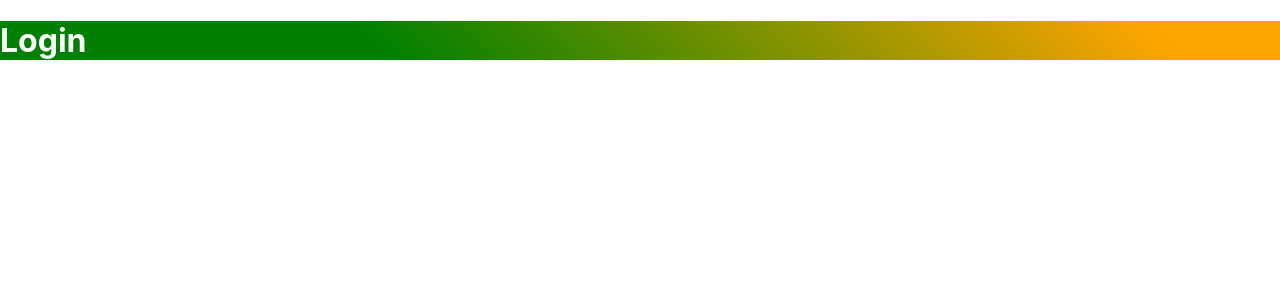
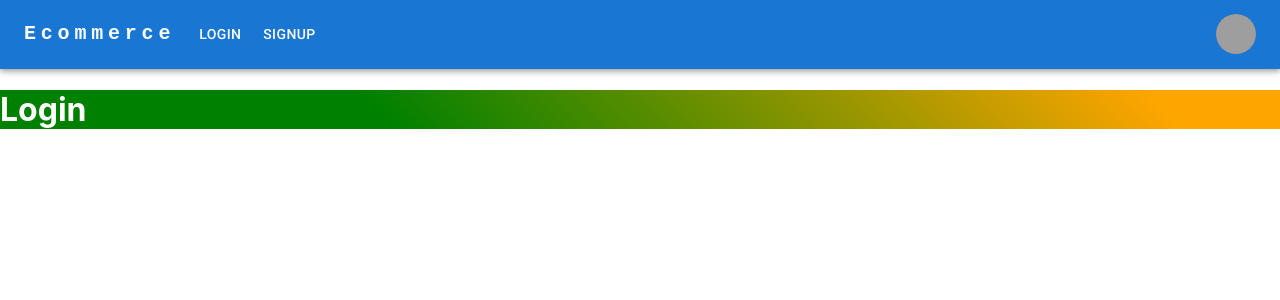
Before and after one commit to muhammadawaisshaikh/expense-manager-app, a React (Create React App) app: page / in a window 1280 px wide. Shown: the top 300 px of the page. Built offline with nearby package versions, Linux system fonts and the light colour scheme; grey boxes are pictures that could not be loaded.

Commit message:
done topbar (#20)

```diff
--- a/src/App.js
+++ b/src/App.js
@@ -1,9 +1,11 @@
 import './App.css';
 import RouterProvider from './core/routes/RouterProvider';
+import Header from './layout/header';
 
 function App() {
   return (
     <div>
+      <Header />
       <RouterProvider />
     </div>
   );
--- /dev/null
+++ b/src/layout/header/index.js
@@ -0,0 +1,180 @@
+import * as React from 'react';
+import Style from './style';
+import { routes } from '../../core/routes';
+// import IconResolver from '../../core/resolvers/iconResolver';
+
+import AppBar from '@mui/material/AppBar';
+import Box from '@mui/material/Box';
+import Toolbar from '@mui/material/Toolbar';
+import IconButton from '@mui/material/IconButton';
+import Typography from '@mui/material/Typography';
+import Menu from '@mui/material/Menu';
+import Container from '@mui/material/Container';
+import Avatar from '@mui/material/Avatar';
+import Button from '@mui/material/Button';
+import Tooltip from '@mui/material/Tooltip';
+import MenuItem from '@mui/material/MenuItem';
+
+const settings = ['Profile', 'Account', 'Dashboard', 'Logout'];
+
+const Header = () => {
+    const classes = Style();
+    const [anchorElNav, setAnchorElNav] = React.useState(null);
+    const [anchorElUser, setAnchorElUser] = React.useState(null);
+
+    const handleOpenNavMenu = (event) => {
+        setAnchorElNav(event.currentTarget);
+    };
+
+    const handleOpenUserMenu = (event) => {
+        setAnchorElUser(event.currentTarget);
+    };
+
+    const handleCloseNavMenu = () => {
+        setAnchorElNav(null);
+    };
+
+    const handleCloseUserMenu = () => {
+        setAnchorElUser(null);
+    };
+
+    return (
+        <AppBar position="static">
+            <Container maxWidth="xl">
+                <Toolbar disableGutters>
+                    {/* desktop menu  */}
+                    <span sx={{ display: { xs: 'none', md: 'flex' }, mr: 1 }}>
+                        {/* {IconResolver('adb')} */}
+                    </span>
+                    <Typography
+                        variant="h6"
+                        noWrap
+                        component="a"
+                        href="/"
+                        sx={{
+                            mr: 2,
+                            display: { xs: 'none', md: 'flex' },
+                            fontFamily: 'monospace',
+                            fontWeight: 700,
+                            letterSpacing: '.3rem',
+                            color: 'inherit',
+                            textDecoration: 'none',
+                        }}
+                    >
+                        Ecommerce
+                    </Typography>
+
+                    {/* mobile links  */}
+                    <Box sx={{ flexGrow: 1, display: { xs: 'flex', md: 'none' } }}>
+                        <IconButton
+                            size="large"
+                            aria-label="account of current user"
+                            aria-controls="menu-appbar"
+                            aria-haspopup="true"
+                            onClick={handleOpenNavMenu}
+                            color="inherit"
+                        >
+                            {/* {IconResolver('menu')} */}
+                        </IconButton>
+                        <Menu
+                            id="menu-appbar"
+                            anchorEl={anchorElNav}
+                            anchorOrigin={{
+                                vertical: 'bottom',
+                                horizontal: 'left',
+                            }}
+                            keepMounted
+                            transformOrigin={{
+                                vertical: 'top',
+                                horizontal: 'left',
+                            }}
+                            open={Boolean(anchorElNav)}
+                            onClose={handleCloseNavMenu}
+                            sx={{
+                                display: { xs: 'block', md: 'none' },
+                            }}
+                        >
+                            {routes.map((page) => (
+                                page.show ?
+                                <MenuItem key={page.name} onClick={handleCloseNavMenu}>
+                                    <Button href={page.path} >
+                                        {page.name}
+                                    </Button>
+                                </MenuItem>
+                                : null
+                            ))}
+                        </Menu>
+                    </Box>
+
+                    {/* mobile menu  */}
+                    <Typography
+                        variant="h5"
+                        noWrap
+                        component="a"
+                        href=""
+                        sx={{
+                            mr: 2,
+                            display: { xs: 'flex', md: 'none' },
+                            flexGrow: 1,
+                            fontFamily: 'monospace',
+                            fontWeight: 700,
+                            letterSpacing: '.3rem',
+                            color: 'inherit',
+                            textDecoration: 'none',
+                        }}
+                    >
+                        Ecomm
+                    </Typography>
+
+                    {/* desktop links  */}
+                    <Box sx={{ flexGrow: 1, display: { xs: 'none', md: 'flex' } }}>
+                        {routes.map((page) => (
+                            page.show ?
+                            <Button
+                                key={page.name}
+                                onClick={handleCloseNavMenu}
+                                sx={{ my: 2, color: 'white', display: 'block' }}
+                                href={page.path}
+                            >
+                                {page.name}
+                            </Button>
+                            : null
+                        ))}
+                    </Box>
+
+                    {/* profile options end menu  */}
+                    <Box sx={{ flexGrow: 0 }}>
+                        <Tooltip title="Open settings">
+                            <IconButton onClick={handleOpenUserMenu} sx={{ p: 0 }}>
+                                <Avatar className={classes.avatar} alt="Awais" src="/static/images/avatar/2.jpg" />
+                            </IconButton>
+                        </Tooltip>
+                        <Menu
+                            sx={{ mt: '45px' }}
+                            id="menu-appbar"
+                            anchorEl={anchorElUser}
+                            anchorOrigin={{
+                                vertical: 'top',
+                                horizontal: 'right',
+                            }}
+                            keepMounted
+                            transformOrigin={{
+                                vertical: 'top',
+                                horizontal: 'right',
+                            }}
+                            open={Boolean(anchorElUser)}
+                            onClose={handleCloseUserMenu}
+                        >
+                            {settings.map((setting) => (
+                                <MenuItem key={setting} onClick={handleCloseUserMenu}>
+                                    <Typography textAlign="center">{setting}</Typography>
+                                </MenuItem>
+                            ))}
+                        </Menu>
+                    </Box>
+                </Toolbar>
+            </Container>
+        </AppBar>
+    );
+};
+export default Header;
--- /dev/null
+++ b/src/layout/header/style.js
@@ -0,0 +1,17 @@
+import { makeStyles } from '@mui/styles';
+
+const Style = makeStyles(theme => ({
+    root: {
+        display: 'flex',
+        alignItems: 'center',
+        justifyContent: 'center'
+    },
+    h1: {
+        margin: 0
+    },
+    avatar: {
+        backgroundColor: '#135ca3 !important'
+    }
+}));
+
+export default Style;
```
